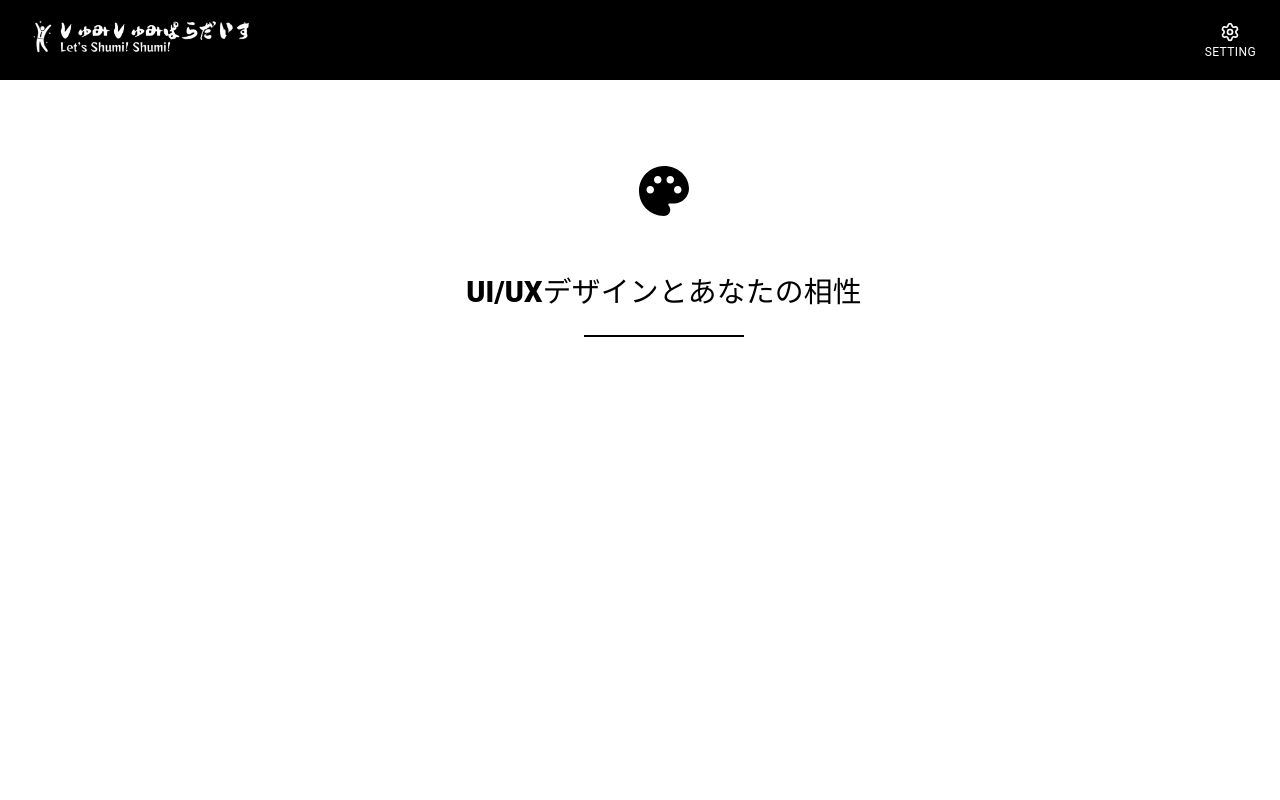
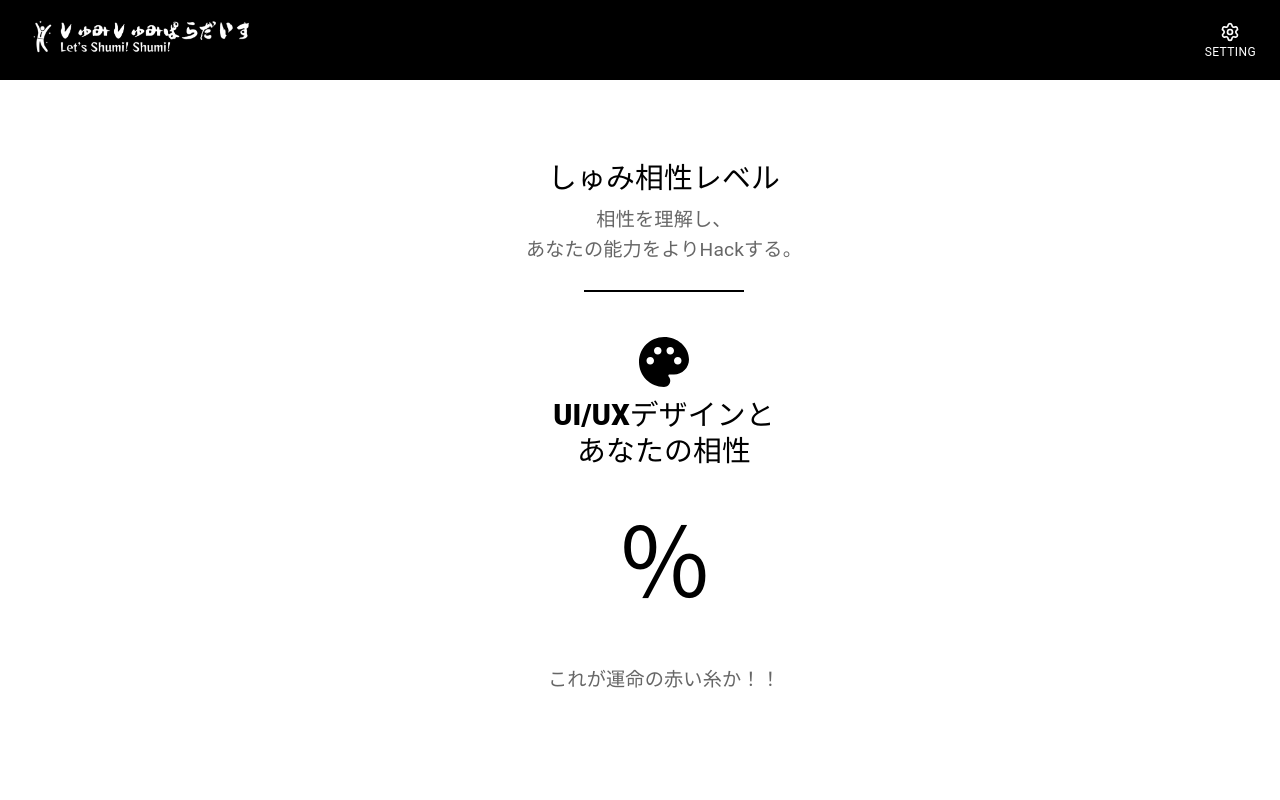
Before and after one commit to hikarukitamura-0/Hack-U-2025, a React (Vite) app in the folder syumi2para/: page /aisyou in a window 1280 px wide. Shown: the top 800 px of the page. Built offline with nearby package versions, Linux system fonts and the light colour scheme.

Commit message:
feat：内容文章を追加

```diff
--- a/syumi2para/src/pages/aisyou.tsx
+++ b/syumi2para/src/pages/aisyou.tsx
@@ -7,7 +7,7 @@ import {
   Divider,
 } from '@mui/material';
 import {
-  Palette,
+  Palette
 } from '@mui/icons-material';
 import { styled } from '@mui/material/styles';
 
@@ -27,7 +27,6 @@ const CleanBackground = styled(Box)(({ theme }) => ({
 const SectionTitleStyle = {
   fontWeight: 800,
   fontSize: '1.8rem', // 大きめのフォントでインパクトを出す
-  mt: 6,
   mb: 1, // タイトルとサブ要素の距離を詰める
   color: ACCENT_COLOR,
 };
@@ -36,6 +35,7 @@ const SectionTitleStyle = {
 const aisyouData = {
   name: "UI/UXデザイン",
   icon: <Palette sx={{ fontSize: 60, color: ACCENT_COLOR }} />,
+  message: "これが運命の赤い糸か！！"
 };
 
 const Aisyou: React.FC = () => {
@@ -43,15 +43,49 @@ const Aisyou: React.FC = () => {
     <CleanBackground>
       {/* ContainerをmaxWidth="sm"に戻し、スマホでは適度な余白を確保 */}
       <Container maxWidth="sm" sx={{ p: { xs: 3, sm: 4 } }}>
-        <Stack spacing={8}>
+        <Stack spacing={3}>
+
+          {/* 1. タイトル */}
+          <Box sx={{ textAlign: 'center', pt: 2 }}>
+            <Typography variant="h4" sx={SectionTitleStyle}>
+              しゅみ相性レベル
+            </Typography>
+            <Typography
+              variant="h6"
+              component="p"
+              color="text.secondary"
+              sx={{ fontWeight: 400, mb: 3, fontSize: { xs: '1rem', sm: '1.2rem' },  }}
+            >
+              相性を理解し、<br/>
+              あなたの能力をよりHackする。
+            </Typography>
+            <Divider sx={{ bgcolor: ACCENT_COLOR, height: '1px', width: '30%', mx: 'auto', mt: 3 }} />
+          </Box>
 
           {/* 1. タイトル */}
           <Box sx={{ textAlign: 'center', pt: 2 }}>
             {aisyouData.icon}
             <Typography variant="h4" sx={SectionTitleStyle}>
-              {aisyouData.name}とあなたの相性
+              {aisyouData.name}
+              と<br/>
+              あなたの相性
             </Typography>
-            <Divider sx={{ bgcolor: ACCENT_COLOR, height: '1px', width: '30%', mx: 'auto', mt: 3 }} />
+            <Typography variant="h1" component="h1" sx={{ fontWeight: 900, color: ACCENT_COLOR, mt: 5, mb: 0.5 }}>
+              {/* ===============相性計算結果をここに入れる！！！=============== */}
+              ％
+            </Typography>
+          </Box>
+
+          {/* 2. 相性コメント */}
+          <Box sx={{ textAlign: 'center', pt: 2 }}>
+            <Typography
+              variant="h6"
+              component="p"
+              color="text.secondary"
+              sx={{ fontWeight: 400, mb: 3, fontSize: { xs: '1rem', sm: '1.2rem' },  }}
+            >
+              {aisyouData.message}
+            </Typography>
           </Box>
         </Stack>
       </Container>
```
